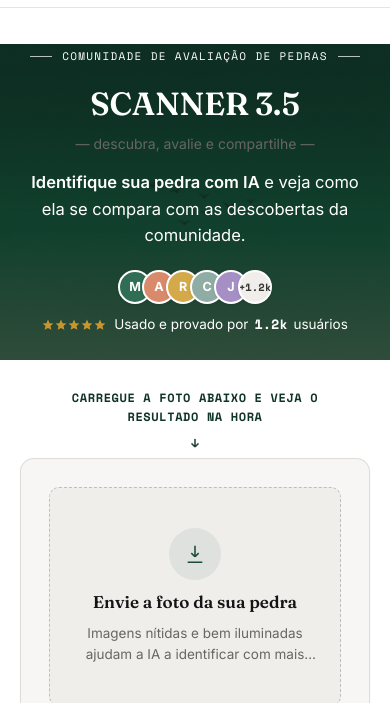
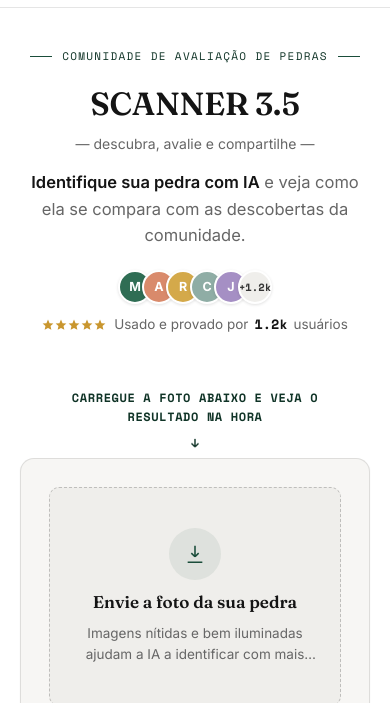
Before and after one commit to DescobertaLTDA/pedrascanner, a website: page index.html in a window 390 px wide. Shown: the part 53-756 px from the top of the page. Drawn offline with nearby package versions, Linux system fonts and the light colour scheme; no server answers.

Commit message:
Add files via upload

```diff
--- a/assets/css/index.css
+++ b/assets/css/index.css
@@ -98,37 +98,6 @@
         margin-left: auto;
         margin-right: auto;
       }
-      .head::before {
-        content: '';
-        position: absolute;
-        inset: 0;
-        z-index: -2;
-        background-image: url('/assets/img/hero-bg-mobile.png');
-        background-size: cover;
-        background-position: center top;
-      }
-      .head::after {
-        content: '';
-        position: absolute;
-        inset: 0;
-        z-index: -1;
-        background: linear-gradient(180deg, rgba(15,51,38,.68) 0%, rgba(15,51,38,.5) 55%, rgba(15,51,38,.7) 100%);
-      }
-      .head .eyebrow,
-      .head h1,
-      .head .sub-tag,
-      .head .hero-sub,
-      .head .hero-sub strong,
-      .head .social-proof-text {
-        color: #ffffff;
-      }
-      .head .eyebrow::before,
-      .head .eyebrow::after {
-        background: rgba(255,255,255,.7);
-      }
-      .head .social-proof-text strong {
-        color: #ffffff;
-      }
     }
 
     /* HEADER */
```
